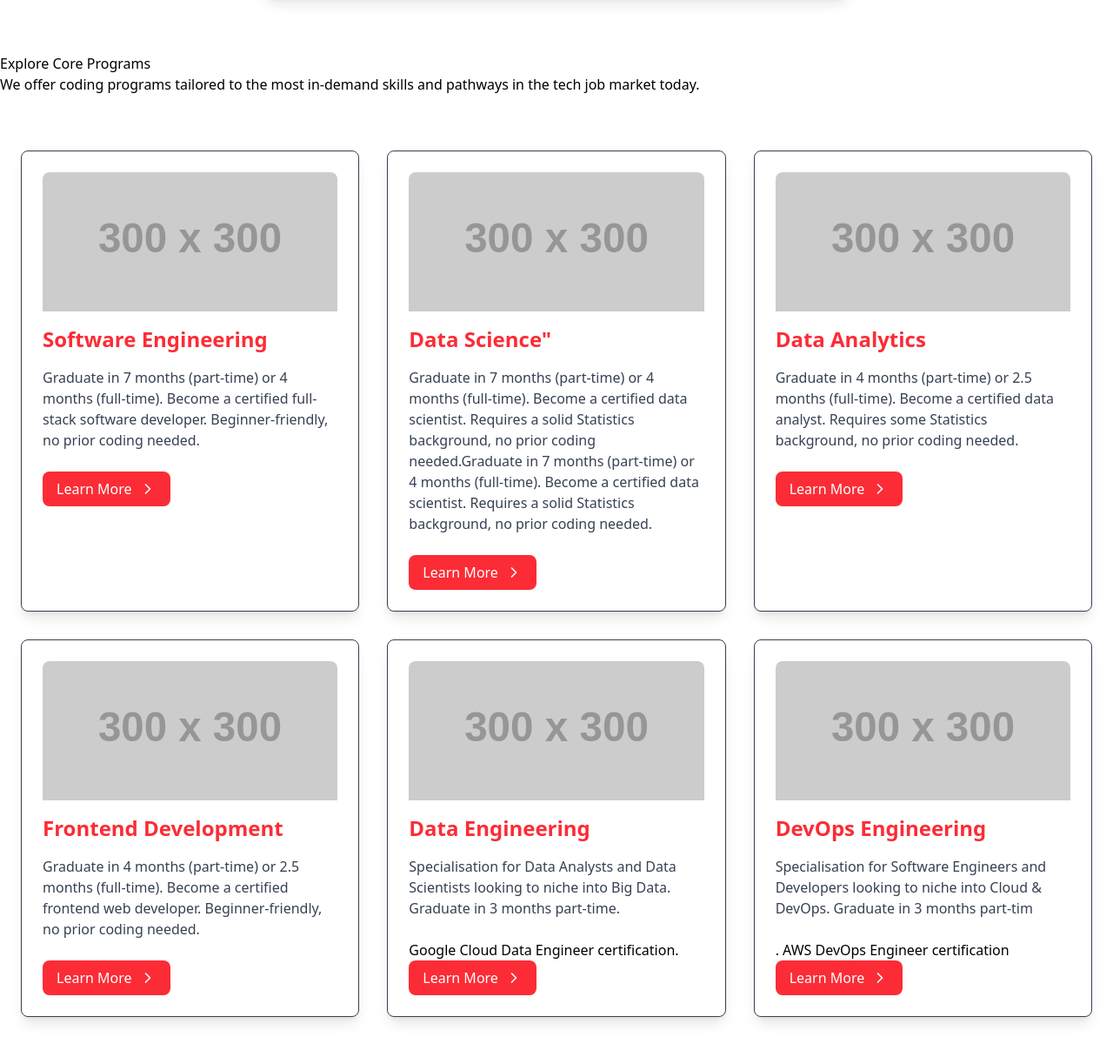
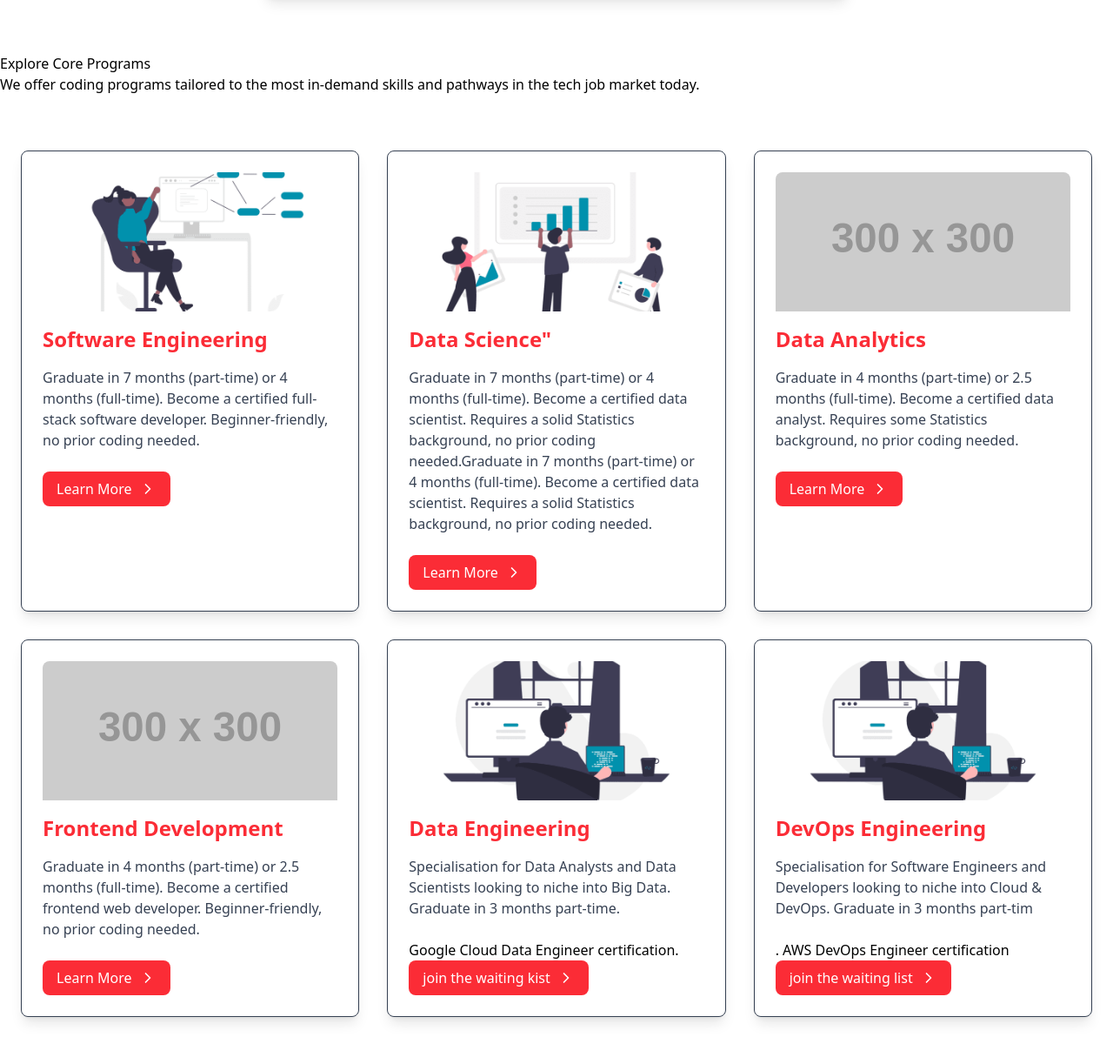
Before and after one commit to K1motho/zindua-web, a plain HTML site: page index.html in a window 1280 px wide. Shown: the part 1107-2322 px from the top of the page at 87% size. Drawn offline with nearby package versions, Linux system fonts and the light colour scheme; placeholder pictures from the web are drawn by us.

Commit message:
cardf images added

```diff
--- a/index.html
+++ b/index.html
@@ -90,7 +90,7 @@
             <div class="max-w-screen-xl mx-auto px-6 grid grid-cols-1 sm:grid-cols-2 md:grid-cols-3 lg:grid-cols-3 gap-8">
                 <!-- Card 1 -->
                 <div class="bg-white p-6 rounded-lg shadow-lg border border-gray-700">
-                    <img src="https://via.placeholder.com/300" alt="Image 1" class="w-full h-40 object-cover rounded-t-lg mb-4">
+                    <img src="card image.png" alt="Image 1" class="w-full h-40 object-cover rounded-t-lg mb-4">
                     <h3 class="text-red-500 text-2xl font-semibold mb-4">Software Engineering</h3>
                     <p class="text-gray-700 mb-6">Graduate in <bold>7 months</bold> (part-time) or<bold> 4 months (full-time)</bold>. Become a certified full-stack software developer. Beginner-friendly, no prior coding needed.</p>
                     <button class="bg-red-500 text-white py-2 px-4 rounded-lg flex items-center justify-center hover:bg-red-600">
@@ -103,7 +103,7 @@
 
                 <!-- Card 2 -->
                 <div class="bg-white p-6 rounded-lg shadow-lg border border-gray-700">
-                    <img src="https://via.placeholder.com/300" alt="Image 2" class="w-full h-40 object-cover rounded-t-lg mb-4">
+                    <img src="card image 2.png" alt="Image 2" class="w-full h-40 object-cover rounded-t-lg mb-4">
                     <h3 class="text-red-500 text-2xl font-semibold mb-4">Data Science"</h3>
                     <p class="text-gray-700 mb-6">Graduate in <bold>7 months (part-time)</bold> or <bold>4 months (full-time)</bold>. Become a certified data scientist. Requires a solid Statistics background, no prior coding needed.Graduate in 7 months (part-time) or 4 months (full-time). Become a certified data scientist. Requires a solid Statistics background, no prior coding needed.</p>
                     <button class="bg-red-500 text-white py-2 px-4 rounded-lg flex items-center justify-center hover:bg-red-600">
@@ -142,12 +142,12 @@
 
                 <!-- Card 5 -->
                 <div class="bg-white p-6 rounded-lg shadow-lg border border-gray-700">
-                    <img src="https://via.placeholder.com/300" alt="Image 5" class="w-full h-40 object-cover rounded-t-lg mb-4">
+                    <img src="card 5 & 6.png" alt="Image 5" class="w-full h-40 object-cover rounded-t-lg mb-4">
                     <h3 class="text-red-500 text-2xl font-semibold mb-4">Data Engineering</h3>
                     <p class="text-gray-700 mb-6">Specialisation for Data Analysts and Data Scientists looking to niche into Big Data. Graduate in <bold>3 months part-time</bold>.</p>
                     <a href="https://cloud.google.com/learn/certification/data-engineer"> Google Cloud Data Engineer certification.</a>
                     <button class="bg-red-500 text-white py-2 px-4 rounded-lg flex items-center justify-center hover:bg-red-600">
-                        <span>Learn More</span>
+                        <span>join the waiting kist</span>
                         <svg xmlns="http://www.w3.org/2000/svg" class="h-5 w-5 ml-2" fill="none" stroke="currentColor" viewBox="0 0 24 24" stroke-width="2" stroke-linecap="round" stroke-linejoin="round">
                             <path d="M9 18l6-6-6-6"></path>
                         </svg>
@@ -156,12 +156,12 @@
 
                 <!-- Card 6 -->
                 <div class="bg-white p-6 rounded-lg shadow-lg border border-gray-700">
-                    <img src="https://via.placeholder.com/300" alt="Image 5" class="w-full h-40 object-cover rounded-t-lg mb-4">
+                    <img src="card 5 & 6.png" alt="Image 5" class="w-full h-40 object-cover rounded-t-lg mb-4">
                     <h3 class="text-red-500 text-2xl font-semibold mb-4">DevOps Engineering</h3>
                     <p class="text-gray-700 mb-6">Specialisation for Software Engineers and Developers looking to niche into Cloud & DevOps. Graduate in 3 months part-tim</p>
                     <a href="https://aws.amazon.com/certification/certified-devops-engineer-professional/">. AWS DevOps Engineer certification</a>
                     <button class="bg-red-500 text-white py-2 px-4 rounded-lg flex items-center justify-center hover:bg-red-600">
-                        <span>Learn More</span>
+                        <span>join the waiting list</span>
                         <svg xmlns="http://www.w3.org/2000/svg" class="h-5 w-5 ml-2" fill="none" stroke="currentColor" viewBox="0 0 24 24" stroke-width="2" stroke-linecap="round" stroke-linejoin="round">
                             <path d="M9 18l6-6-6-6"></path>
                         </svg>
```
Also changed, not shown: card 3.png (added), card 4.png (added), card 5 & 6.png (added), card image 2.png (added), card image.png (added).
